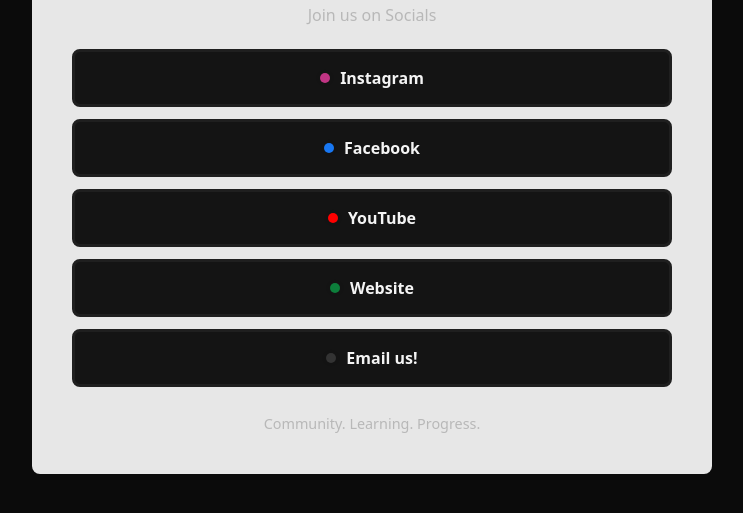
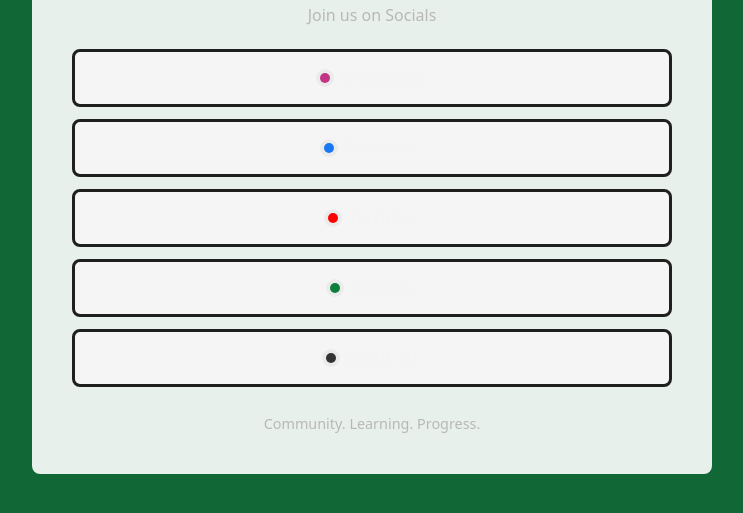
Before and after one commit to MrQwest/sherwood-qr, a plain HTML site: page index.html in a window 1280 px wide. Shown: the part 265-778 px from the top of the page, without its empty margins (268-1011 px from the left). Drawn offline with Linux system fonts and the dark colour scheme.

Commit message:
dark mode is screwy

```diff
--- a/index.html
+++ b/index.html
@@ -92,9 +92,9 @@ background: linear-gradient(to top left, #93F9B9, #1D976C); /* W3C, IE 10+/ Edge
     }
     .credit { opacity: .7; text-decoration: none; color: inherit; }
     @media (prefers-color-scheme: dark) {
-      :root { --bg: #0b0b0b; --fg: #f4f4f4; --muted: #b8b8b8; }
+      :root { --fg: #f4f4f4; --muted: #b8b8b8; }
       body { background: radial-gradient(1000px 600px at 50% -80%, rgba(255,255,255,.08), transparent), var(--bg); }
-      .btn { background: #141414; border-color: #1f1f1f; }
+      .btn { background: #f5f5f5; border-color: #1f1f1f; }
       .btn:hover { background: #161616; border-color: #2a2a2a; }
     }
   </style>
```
